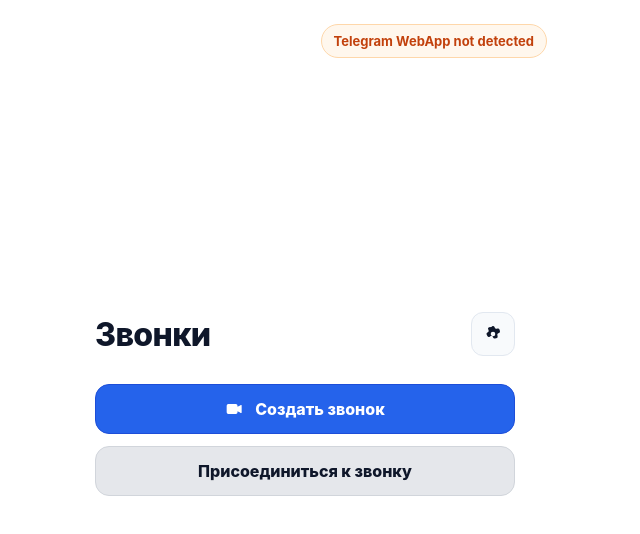
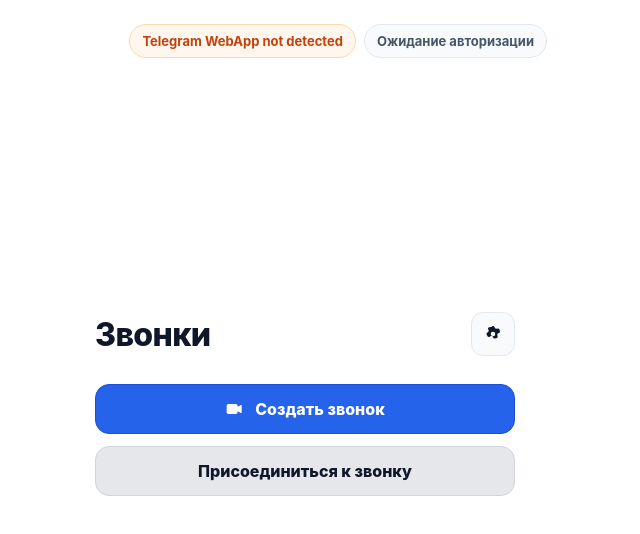
Before and after one commit to Rodion4365/Tel_call, a React (Vite) app in the folder frontend/: page / in a window 1280 px wide. Shown: the top 534 px of the page, without its empty margins (335-975 px from the left). Built offline with nearby package versions, Linux system fonts and the light colour scheme; no server answers.

Commit message:
Implement Telegram WebApp authentication

```diff
--- a/frontend/src/App.tsx
+++ b/frontend/src/App.tsx
@@ -1,4 +1,4 @@
-import React, { useCallback } from "react";
+import React, { useCallback, useEffect } from "react";
 import { Route, Routes, useLocation, useNavigate } from "react-router-dom";
 import Layout from "./components/Layout";
 import MainPage from "./pages/MainPage";
@@ -8,12 +8,20 @@ import SettingsPage from "./pages/SettingsPage";
 import CallPage from "./pages/CallPage";
 import { useTelegramBackButton } from "./hooks/useTelegramBackButton";
 import { useTelegramWebApp } from "./hooks/useTelegramWebApp";
+import { useAuth } from "./contexts/AuthContext";
 
 function App(): JSX.Element {
   const navigate = useNavigate();
   const location = useLocation();
   const { isReady: isTelegramReady, webApp } = useTelegramWebApp();
+  const { status: authStatus, error: authError, loginWithTelegram } = useAuth();
   const handleBack = useCallback(() => navigate(-1), [navigate]);
+
+  useEffect(() => {
+    if (authStatus === "idle" && isTelegramReady) {
+      loginWithTelegram();
+    }
+  }, [authStatus, isTelegramReady, loginWithTelegram]);
 
   useTelegramBackButton({
     webApp,
@@ -22,7 +30,11 @@ function App(): JSX.Element {
   });
 
   return (
-    <Layout isTelegramReady={isTelegramReady}>
+    <Layout
+      isTelegramReady={isTelegramReady}
+      authStatus={authStatus}
+      authError={authError}
+    >
       <Routes>
         <Route path="/" element={<MainPage />} />
         <Route path="/create-call" element={<CreateCallPage />} />
--- a/frontend/src/components/Layout.tsx
+++ b/frontend/src/components/Layout.tsx
@@ -1,20 +1,59 @@
 import React from "react";
+import { type AuthStatus } from "../contexts/AuthContext";
 import "../styles.css";
 
 interface LayoutProps {
   children: React.ReactNode;
   isTelegramReady: boolean;
+  authStatus: AuthStatus;
+  authError?: string | null;
 }
 
-const Layout: React.FC<LayoutProps> = ({ children, isTelegramReady }) => {
+const getAuthLabel = (status: AuthStatus): string => {
+  switch (status) {
+    case "authorized":
+      return "Готово";
+    case "authorizing":
+      return "Авторизация...";
+    case "error":
+      return "Ошибка авторизации";
+    default:
+      return "Ожидание авторизации";
+  }
+};
+
+const getAuthClassName = (status: AuthStatus): string => {
+  if (status === "authorized") {
+    return "status-pill status-online";
+  }
+
+  if (status === "error") {
+    return "status-pill status-offline";
+  }
+
+  return "status-pill";
+};
+
+const Layout: React.FC<LayoutProps> = ({
+  children,
+  isTelegramReady,
+  authStatus,
+  authError,
+}) => {
   return (
     <div className="app-shell">
       <div className="app-container">
-        <div className="status-row">
+        <div className="status-row" aria-live="polite" aria-atomic>
           <span className={`status-pill ${isTelegramReady ? "status-online" : "status-offline"}`}>
             {isTelegramReady ? "Telegram WebApp connected" : "Telegram WebApp not detected"}
           </span>
+          <span className={getAuthClassName(authStatus)}>{getAuthLabel(authStatus)}</span>
         </div>
+        {authError ? (
+          <p className="status status-offline" role="alert">
+            {authError}
+          </p>
+        ) : null}
         <main className="app-content">{children}</main>
       </div>
     </div>
--- a/frontend/src/contexts/AuthContext.tsx
+++ b/frontend/src/contexts/AuthContext.tsx
@@ -1,38 +1,90 @@
 /* eslint-disable react-refresh/only-export-components */
-import React, { createContext, useContext, useMemo, useState } from "react";
+import React, { createContext, useCallback, useContext, useMemo, useState } from "react";
+import { authorizeWithTelegram } from "../services/telegramAuth";
 import type { AuthUser } from "../types/auth";
+
+export type AuthStatus = "idle" | "authorizing" | "authorized" | "error";
 
 export interface AuthContextValue {
   token: string | null;
   user: AuthUser | null;
-  setAuthData: (token: string, user: AuthUser) => void;
+  status: AuthStatus;
+  error: string | null;
+  loginWithTelegram: () => Promise<AuthUser | null>;
   clearAuth: () => void;
 }
 
+const AUTH_TOKEN_KEY = "tel_call_auth_token";
+const AUTH_USER_KEY = "tel_call_auth_user";
+
 const AuthContext = createContext<AuthContextValue | undefined>(undefined);
+
+const loadStoredUser = (): AuthUser | null => {
+  try {
+    const storedUser = localStorage.getItem(AUTH_USER_KEY);
+    return storedUser ? (JSON.parse(storedUser) as AuthUser) : null;
+  } catch (error) {
+    // eslint-disable-next-line no-console
+    console.error("Failed to parse stored user", error);
+    return null;
+  }
+};
 
 interface AuthProviderProps {
   children: React.ReactNode;
 }
 
 export const AuthProvider: React.FC<AuthProviderProps> = ({ children }) => {
-  const [token, setToken] = useState<string | null>(null);
-  const [user, setUser] = useState<AuthUser | null>(null);
+  const [token, setToken] = useState<string | null>(() => localStorage.getItem(AUTH_TOKEN_KEY));
+  const [user, setUser] = useState<AuthUser | null>(loadStoredUser);
+  const [status, setStatus] = useState<AuthStatus>(() =>
+    token && user ? "authorized" : "idle",
+  );
+  const [error, setError] = useState<string | null>(null);
+
+  const persistAuth = useCallback((newToken: string, newUser: AuthUser) => {
+    setToken(newToken);
+    setUser(newUser);
+    localStorage.setItem(AUTH_TOKEN_KEY, newToken);
+    localStorage.setItem(AUTH_USER_KEY, JSON.stringify(newUser));
+  }, []);
+
+  const clearAuth = useCallback(() => {
+    setToken(null);
+    setUser(null);
+    setStatus("idle");
+    setError(null);
+    localStorage.removeItem(AUTH_TOKEN_KEY);
+    localStorage.removeItem(AUTH_USER_KEY);
+  }, []);
+
+  const loginWithTelegram = useCallback(async (): Promise<AuthUser | null> => {
+    if (status === "authorized" && token && user) {
+      return user;
+    }
+
+    setStatus("authorizing");
+    setError(null);
+
+    try {
+      const response = await authorizeWithTelegram();
+      persistAuth(response.access_token, response.user);
+      setStatus("authorized");
+      return response.user;
+    } catch (authError) {
+      // eslint-disable-next-line no-console
+      console.error("Telegram authorization failed", authError);
+      const message =
+        authError instanceof Error ? authError.message : "Ошибка авторизации";
+      setError(message);
+      setStatus("error");
+      return null;
+    }
+  }, [persistAuth, status, token, user]);
 
   const value = useMemo<AuthContextValue>(
-    () => ({
-      token,
-      user,
-      setAuthData: (newToken, newUser) => {
-        setToken(newToken);
-        setUser(newUser);
-      },
-      clearAuth: () => {
-        setToken(null);
-        setUser(null);
-      },
-    }),
-    [token, user],
+    () => ({ token, user, status, error, loginWithTelegram, clearAuth }),
+    [clearAuth, error, loginWithTelegram, status, token, user],
   );
 
   return <AuthContext.Provider value={value}>{children}</AuthContext.Provider>;
--- a/frontend/src/hooks/useTelegramWebApp.ts
+++ b/frontend/src/hooks/useTelegramWebApp.ts
@@ -1,7 +1,5 @@
 import { useEffect, useMemo, useRef, useState } from "react";
 import { useLocation, useNavigate } from "react-router-dom";
-import { useAuth } from "../contexts/AuthContext";
-import { authorizeTelegram } from "../services/auth";
 import { getTelegramWebApp } from "../services/telegram";
 import type { TelegramWebApp, TelegramWebAppUser } from "../types/telegram";
 
@@ -15,10 +13,8 @@ interface UseTelegramWebAppResult {
 export const useTelegramWebApp = (): UseTelegramWebAppResult => {
   const navigate = useNavigate();
   const location = useLocation();
-  const { token, setAuthData } = useAuth();
   const [webApp, setWebApp] = useState<TelegramWebApp | null>(null);
   const [isReady, setReady] = useState(false);
-  const hasAuthorized = useRef(false);
   const hasNavigated = useRef(false);
 
   useEffect(() => {
@@ -33,19 +29,6 @@ export const useTelegramWebApp = (): UseTelegramWebAppResult => {
     setWebApp(telegramApp);
     setReady(true);
 
-    if (telegramApp.initData && !hasAuthorized.current && !token) {
-      hasAuthorized.current = true;
-
-      authorizeTelegram(telegramApp.initData)
-        .then((response) => {
-          setAuthData(response.access_token, response.user);
-        })
-        .catch((error) => {
-          // eslint-disable-next-line no-console
-          console.error("Failed to authorize Telegram user", error);
-        });
-    }
-
     const startParam = telegramApp.initDataUnsafe?.start_param;
 
     if (
@@ -56,7 +39,7 @@ export const useTelegramWebApp = (): UseTelegramWebAppResult => {
       hasNavigated.current = true;
       navigate(`/call/${startParam}`, { replace: true });
     }
-  }, [location.pathname, navigate, setAuthData, token]);
+  }, [location.pathname, navigate]);
 
   return useMemo(
     () => ({
--- /dev/null
+++ b/frontend/src/services/telegramAuth.ts
@@ -0,0 +1,24 @@
+import { authorizeTelegram } from "./auth";
+import { getTelegramWebApp } from "./telegram";
+import type { AuthResponse } from "../types/auth";
+
+const INIT_DATA_ERROR_MESSAGE = "Не удалось получить данные Telegram";
+
+export const authorizeWithTelegram = async (): Promise<AuthResponse> => {
+  const webApp = getTelegramWebApp();
+  const initData = webApp?.initData?.trim();
+
+  if (!initData) {
+    // eslint-disable-next-line no-console
+    console.error(INIT_DATA_ERROR_MESSAGE);
+    webApp?.showAlert?.(INIT_DATA_ERROR_MESSAGE);
+    throw new Error(INIT_DATA_ERROR_MESSAGE);
+  }
+
+  try {
+    return await authorizeTelegram(initData);
+  } catch (error) {
+    webApp?.showAlert?.("Ошибка авторизации. Попробуйте снова.");
+    throw error;
+  }
+};
--- a/frontend/src/styles.css
+++ b/frontend/src/styles.css
@@ -62,6 +62,8 @@ a:hover {
 .status-row {
   display: flex;
   justify-content: flex-end;
+  gap: 8px;
+  flex-wrap: wrap;
 }
 
 .status-pill {
--- a/frontend/src/types/telegram.ts
+++ b/frontend/src/types/telegram.ts
@@ -10,6 +10,7 @@ export interface TelegramWebApp {
   isVersionAtLeast?: (version: string) => boolean;
   ready: () => void;
   expand?: () => void;
+  showAlert?: (message: string) => void;
   BackButton?: {
     onClick?: (callback: () => void) => void;
     offClick?: (callback: () => void) => void;
```
